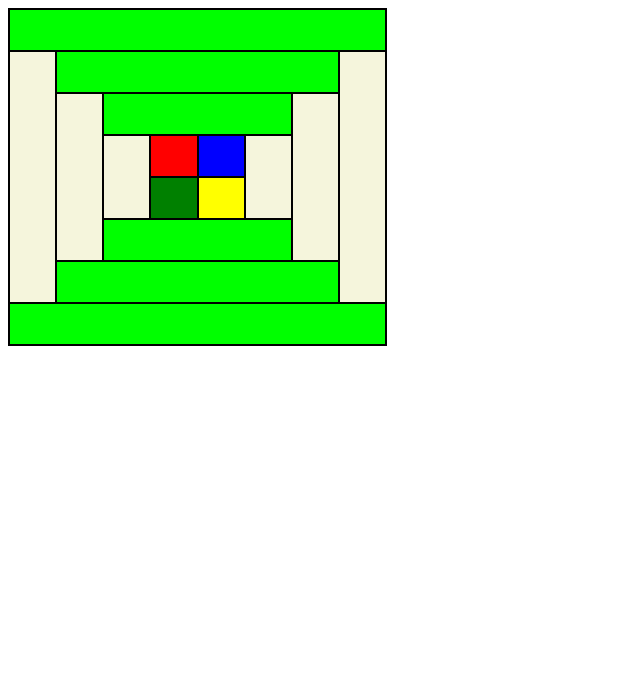
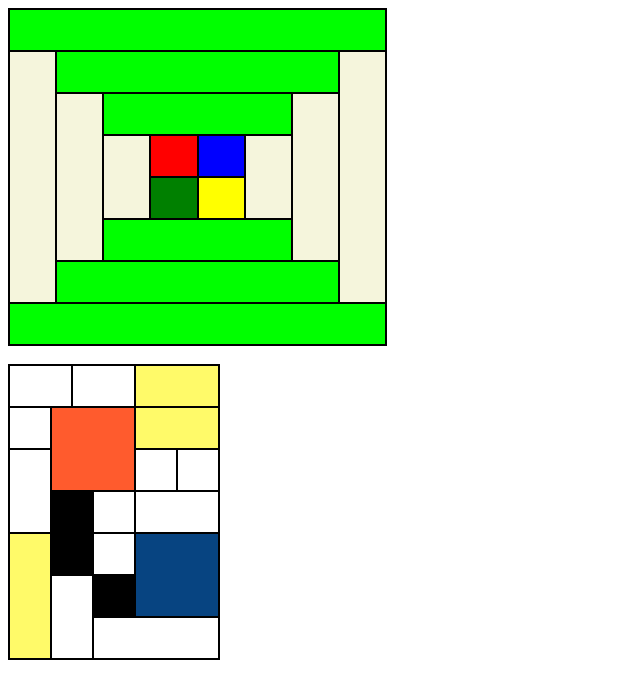
Before and after one commit to dip651/web-technologies, a plain HTML site: page lab3/table.html in a window 1280 px wide. Shown: the whole page, without its empty margins (0-640 px from the left). Drawn offline with Linux system fonts and the light colour scheme.

Commit message:
Lab-3: task 1_2 complete

```diff
--- a/lab3/table.html
+++ b/lab3/table.html
@@ -19,6 +19,17 @@
 		<tr> <td bgcolor="green"></td> <td bgcolor="yellow"></td></tr>
 		<tr> <td colspan="4" bgcolor="lime"></td>
 		<tr> <td colspan="6" bgcolor="lime"></td> </tr>
-		<tr> <td colspan="8" bgcolor="lime"> </tr>    </table>
+		<tr> <td colspan="8" bgcolor="lime"> </tr>
+		</table>
+		<br/>
+		<table>
+		<tr> <td colspan="2"></td> <td colspan="2"></td> <td colspan="2" bgcolor="#fffa69"></td> </tr>
+		<tr> <td></td> <td colspan="3" rowspan="2" bgcolor="#ff5b2d"></td> <td colspan="2" bgcolor="#fffa69"></td> </tr>
+		<tr> <td rowspan="2"></td> <td></td> <td></td> </tr>
+		<tr> <td rowspan="2" colspan="2" bgcolor="#000000"></td> <td></td> <td colspan="2"></td> </tr>
+		<tr> <td rowspan="3" bgcolor="#fffa69"></td> <td></td> <td colspan="2" rowspan="2" bgcolor="#074481"></td> </tr>
+		<tr> <td rowspan="2" colspan="2"></td> <td bgcolor="#000000"></td> </tr>
+		<tr> <td colspan="3"></td> </tr>
+		</table>
 </body>
 </html>
```
Also changed, not shown: lab3/index.html (+1 -1 lines).
